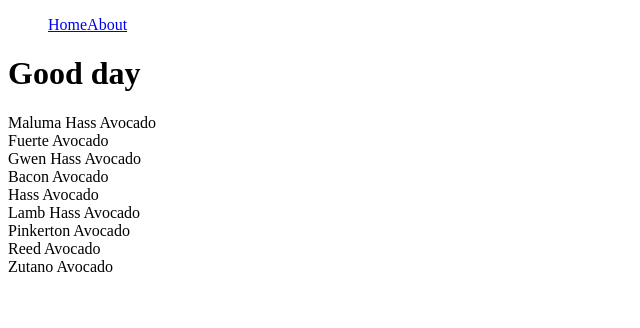
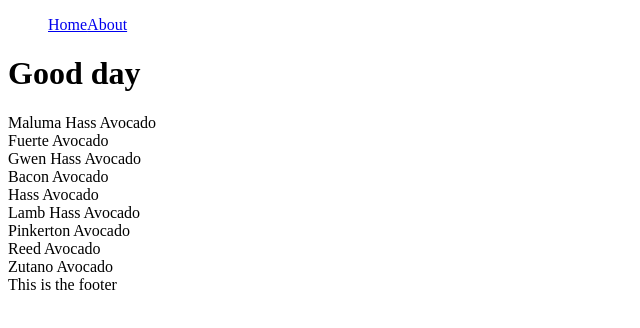
Before and after one commit to Ulzahk/Personal-Practice-NextJS, a Next.js app in the folder nextjs-fundamentals/: page / in a window 1280 px wide. Shown: the top 328 px of the page, without its empty margins (0-640 px from the left). Built offline with nearby package versions, Linux system fonts and the light colour scheme.

Commit message:
[UPDATE] pages folder to have app configuration

```diff
--- /dev/null
+++ b/nextjs-fundamentals/components/Layout/Layout.tsx
@@ -0,0 +1,15 @@
+import React from 'react'
+import Link from 'next/link'
+import Navbar from '../Navbar/Navbar'
+
+const Layout: React.FC = ({ children }) => {
+  return (
+    <div>
+      <Navbar />
+      { children }
+      <footer>This is the footer</footer>
+    </div>
+  )
+}
+
+export default Layout
--- /dev/null
+++ b/nextjs-fundamentals/pages/_app.tsx
@@ -0,0 +1,27 @@
+import {  AppProps } from 'next/app'
+import Layout from '../components/Layout/Layout'
+
+function MyApp({ Component, pageProps }: AppProps)  {
+  // Providers - Contexts, Theme, Data
+  // Layout
+  // Additional Props
+  return (
+    <Layout>
+      <Component {...pageProps} />
+    </Layout>
+  )
+}
+
+// Only uncomment this method if you have blocking data requirements for
+// every single page in your application. This disables the ability to
+// perform automatic static optimization, causing every page in your app to
+// be server-side rendered.
+//
+// MyApp.getInitialProps = async (appContext) => {
+//   // calls page's `getInitialProps` and fills `appProps.pageProps`
+//   const appProps = await App.getInitialProps(appContext);
+//
+//   return { ...appProps }
+// }
+
+export default MyApp
--- a/nextjs-fundamentals/pages/about/index.tsx
+++ b/nextjs-fundamentals/pages/about/index.tsx
@@ -4,7 +4,6 @@ import Navbar from '../../components/Navbar/Navbar'
 const About = () => {
   return (
     <div>
-      <Navbar />
       <p>This is the about page</p>
     </div>
   )
--- a/nextjs-fundamentals/pages/index.tsx
+++ b/nextjs-fundamentals/pages/index.tsx
@@ -14,7 +14,6 @@ const HomePage = () => {
 
   return (
     <div>
-      <Navbar />
       <h1>Good day</h1>
       {producList.map((product) => (
         <div>{product.name}</div>
```
